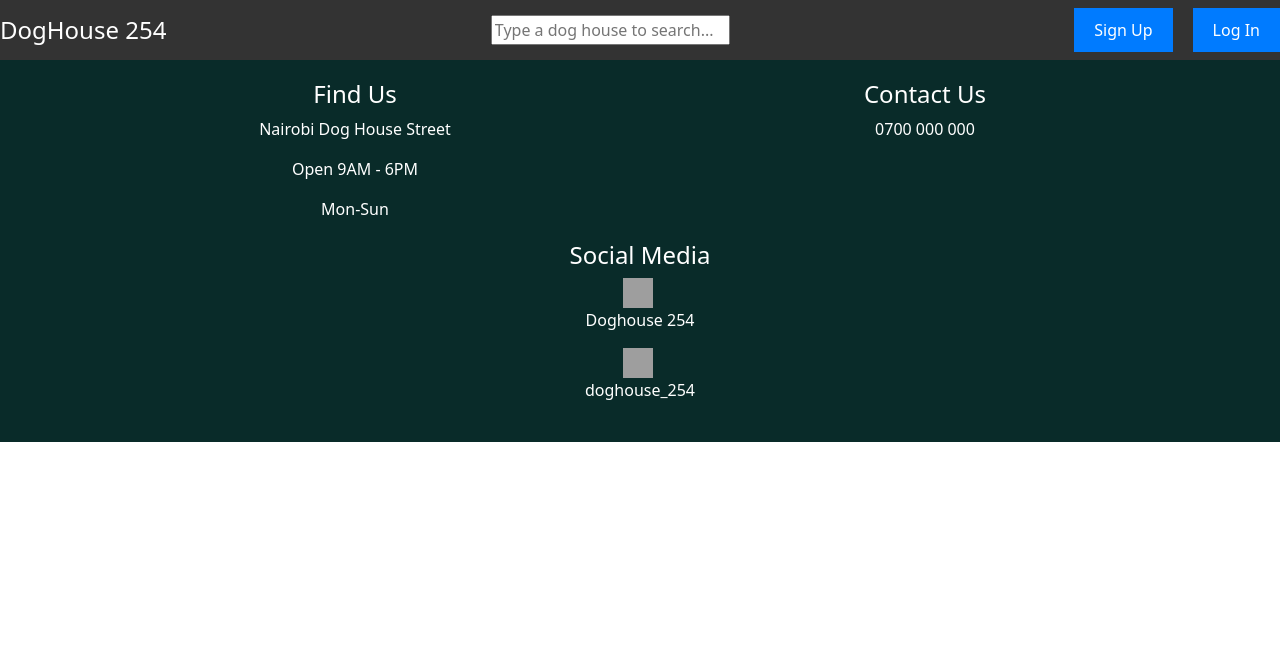
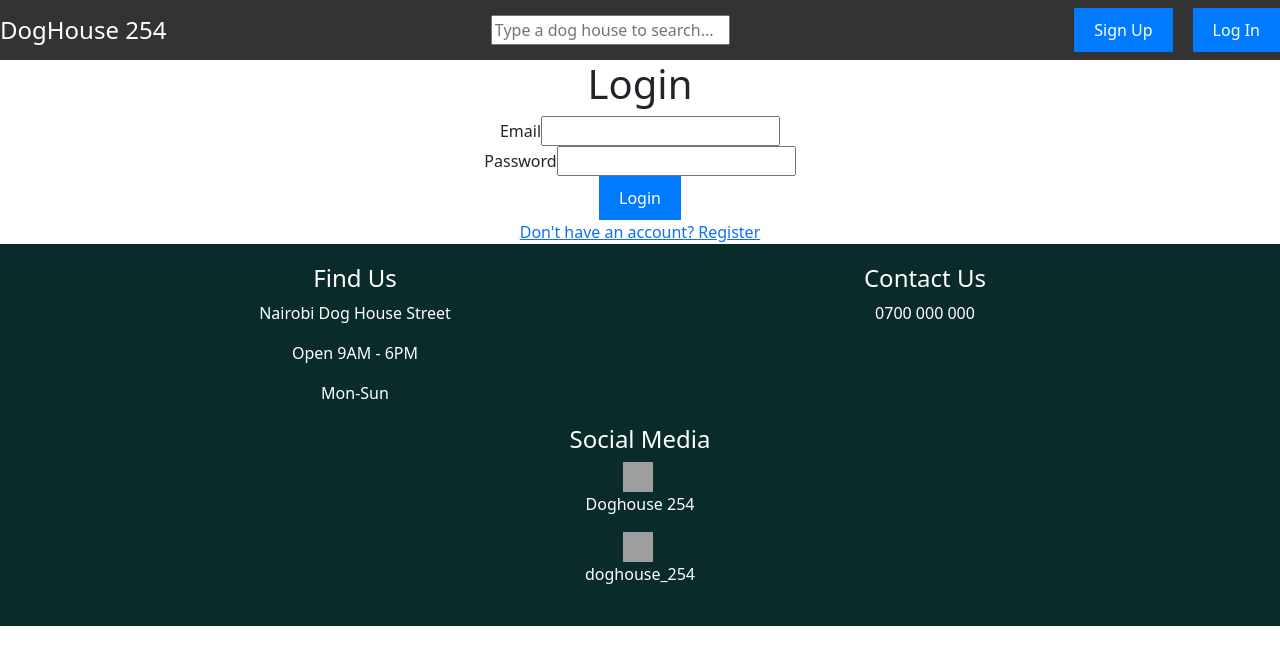
Before and after one commit to MutaiAllan/Mombasas-Cottages, a React (Create React App) app in the folder client/: page /login in a window 1280 px wide. Shown: the top 664 px of the page. Built offline with nearby package versions, Linux system fonts and the light colour scheme; no server answers; grey boxes are pictures that could not be loaded.

Commit message:
Mapped data in home component and removed `/api` in all routes

```diff
--- a/client/src/App.js
+++ b/client/src/App.js
@@ -10,6 +10,7 @@ import DogHouseList from "./components/DogHouseList";
 import DogHouseDetails from "./components/DogHouseDetails";
 import Home from "./components/Home";
 import Footer from"./components/Footer";
+import NewDoghouse from "./components/NewDogHouse";
 
 function App() {
   const [searchTerm, setSearchTerm] = useState("");
@@ -26,6 +27,7 @@ function App() {
 
   return (
       <div className="App">
+        {/* <NewDoghouse /> */}
 
                 <NavBar
                   searchTerm={searchTerm}
@@ -40,14 +42,15 @@ function App() {
                 {/* <Route path="/api/dog_houses" element={<Home />} /> */}
                 <Route path="/dog_houses/:id" element={<DogHouseDetails />} />
                 <Route path="/dog_houses" element={<DogHouseList />} />
+                <Route path="/login" element={<LogIn setUser={setUser} />} />
               </Routes>
             ): (
               <Routes>
-                <Route path="/" element={<Home />} />
-                <Route path="/dog_houses/:id" element={<DogHouseDetails />} />
-                <Route path="/dog_houses" element={<DogHouseList />} />
-                <Route path="/api/signup" element={<SignUp setUser={setUser} />} />
-                <Route path="/api/login" element={<LogIn setUser={setUser} />} />
+                <Route path="/dog_houses" element={<Home />} />
+                {/* <Route path="/dog_houses/:id" element={<DogHouseDetails />} />
+                <Route path="/dog_houses" element={<DogHouseList />} /> */}
+                <Route path="/signup" element={<SignUp setUser={setUser} />} />
+                <Route path="/login" element={<LogIn setUser={setUser} />} />
               </Routes>
             )}
 
--- a/client/src/components/Home.js
+++ b/client/src/components/Home.js
@@ -22,8 +22,12 @@ function Home() {
             <h2>Dog Houses</h2>
             <ul>
                 {dogHouses.map((dogHouse) => (
-                <li key={dogHouse.id}>
-                    <Link to={`/api/login`}>{dogHouse.name}</Link>
+                <li key={dogHouse.id} >
+                    <img src={dogHouse.image} alt={dogHouse.name} />
+
+                    <p>Name: <Link to={`/login`}>{dogHouse.name}</Link></p>
+                    <p>Location: {dogHouse.location}</p>
+
                 </li>
                 ))}
             </ul>
--- a/client/src/components/LogIn.js
+++ b/client/src/components/LogIn.js
@@ -1,12 +1,14 @@
 import React, { useState } from "react";
+import { Link } from "react-router-dom";
+import DogHouseDetails from "./DogHouseDetails";
 
-function LogIn({ setUser }) {
+function LogIn({ user, setUser }) {
   const [email, setEmail] = useState("");
   const [password, setPassword] = useState("");
 
   function handleSubmit(e) {
     e.preventDefault();
-    fetch("/api/login", {
+    fetch("/login", {
       method: "POST",
       headers: {
         "Content-Type": "application/json",
@@ -22,7 +24,11 @@ function LogIn({ setUser }) {
 
   return (
     <div>
-      <form onSubmit={handleSubmit}>
+      {user ? (
+        <DogHouseDetails />
+      ) : (
+        <div>
+        <form onSubmit={handleSubmit}>
         <h1>Login</h1>
         <label htmlFor="email">Email</label>
         <input
@@ -43,6 +49,12 @@ function LogIn({ setUser }) {
         /><br></br>
         <button type="submit">Login</button>
       </form>
+
+
+      <Link to={`/signUp`}>Don't have an account? Register</Link>
+      </div>
+      )}
+
     </div>
   );
 }
--- a/client/src/components/SignUp.js
+++ b/client/src/components/SignUp.js
@@ -1,4 +1,5 @@
 import React, { useState } from "react";
+import { Link } from "react-router-dom";
 
 function SignUp({ setUser }) {
 
@@ -69,6 +70,8 @@ function SignUp({ setUser }) {
             /><br></br>
             <button type="submit">Sign Up</button>
           </form>
+
+          <Link to={`/api/login`}>Already have an account? Login</Link>
         </div>
       );
 
```
Also changed, not shown: 1 other file (tests, documents, lock files or other folders).
